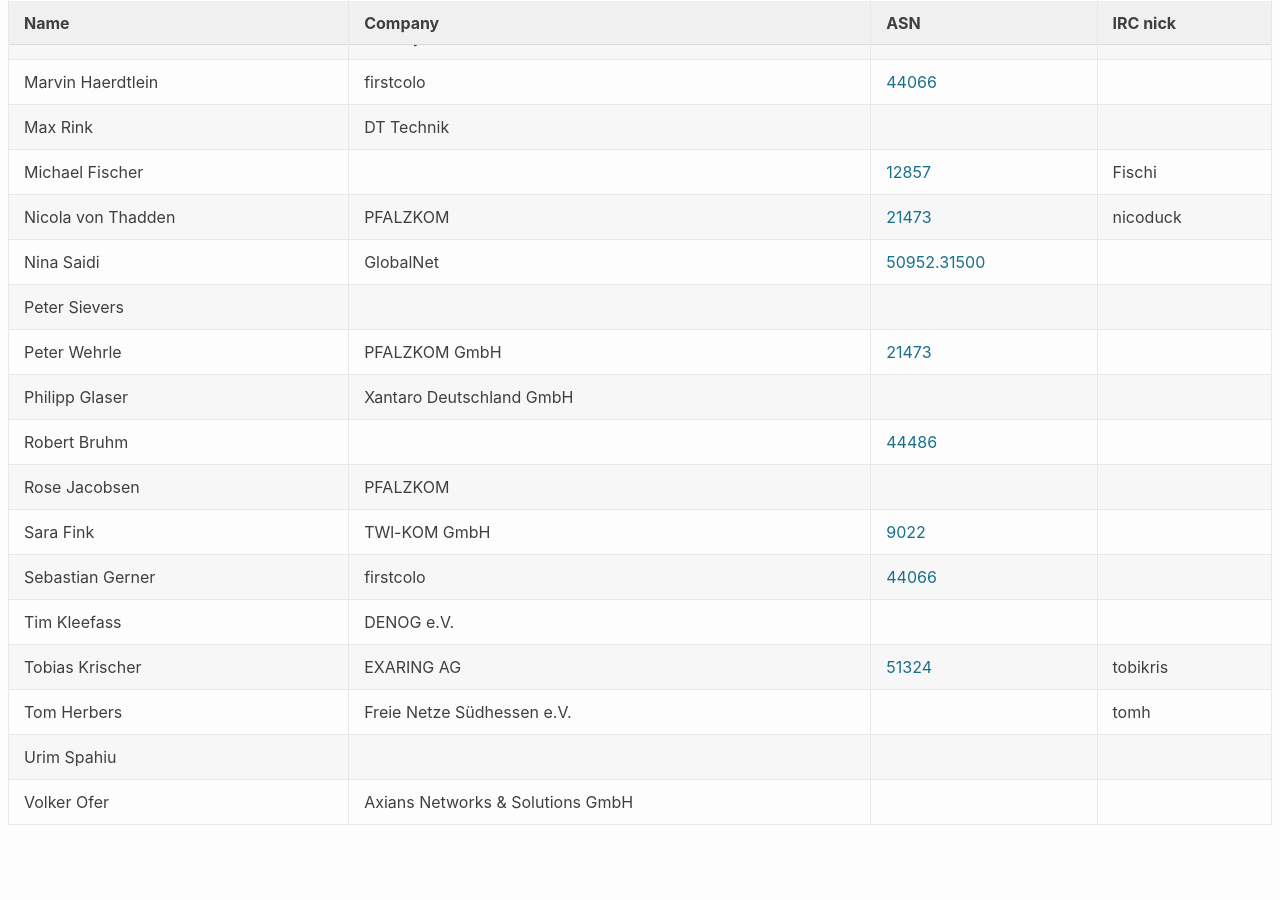
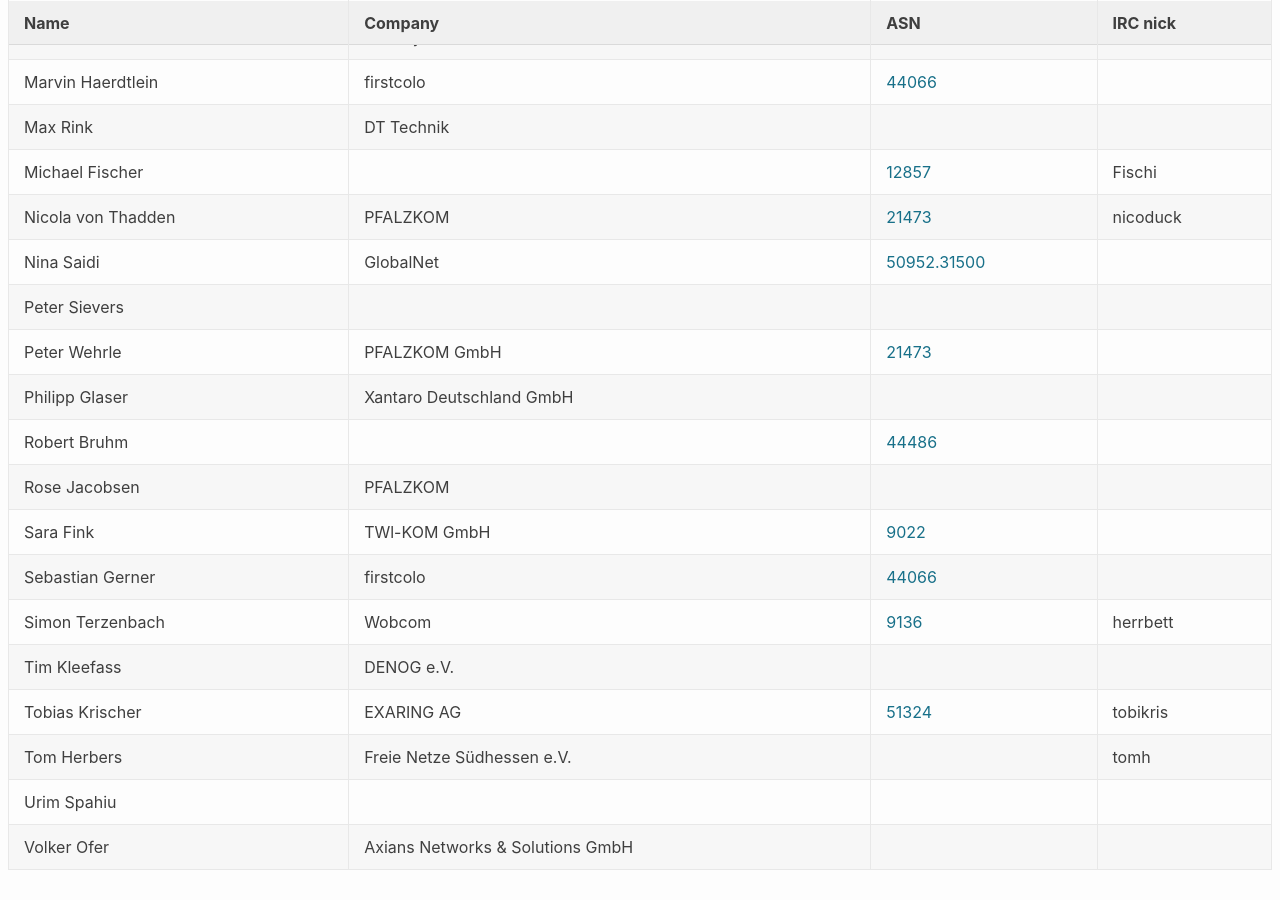
Before and after one commit to denog/pretix-attendeelist, a Jekyll site: the page built from denogmeetup24-04/index.markdown, in a window 1280 px wide and 900 px high, scrolled down 894 px. Built offline with Jekyll 4.4.1, drawn with Linux system fonts in a browser that asks for light colours; before the commit the page ends 1749 px from its top, so only the background shows below that.

Commit message:
Latest data: Mon Mar 11 08:29:11 UTC 2024

```diff
--- a/_data/attendees_denogmeetup24-04.json
+++ b/_data/attendees_denogmeetup24-04.json
@@ -192,6 +192,12 @@
     "asn": "44066"
   },
   {
+    "name": "Simon Terzenbach",
+    "company": "Wobcom",
+    "irc": "herrbett",
+    "asn": "9136"
+  },
+  {
     "name": "Tim Kleefass",
     "company": "DENOG e.V.",
     "irc": null,
```
